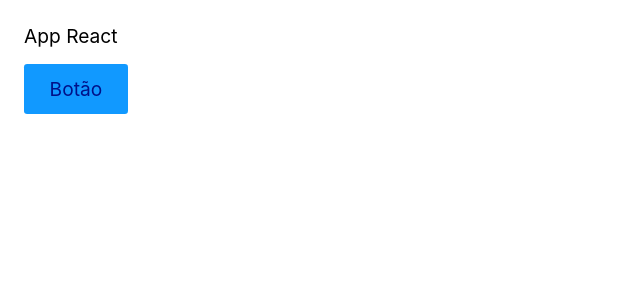
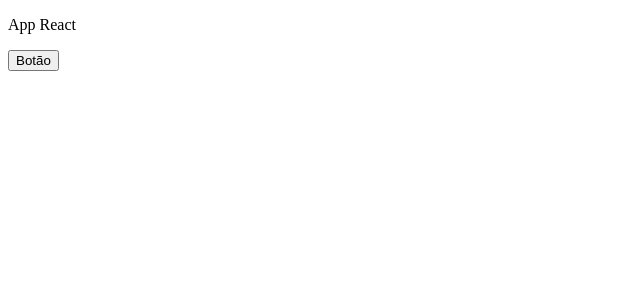
Before and after one commit to LuizGenuino/React-Origamid, a React (Vite) app: page / in a window 1280 px wide. Shown: the top 300 px of the page, without its empty margins (0-640 px from the left). Built offline with nearby package versions, Linux system fonts and the light colour scheme.

Commit message:
remove unused CSS file and comment out stylesheet link in index.html

```diff
--- a/index.html
+++ b/index.html
@@ -3,7 +3,7 @@
   <head>
     <meta charset="UTF-8" />
     <meta name="viewport" content="width=device-width, initial-scale=1.0" />
-    <link rel="stylesheet" href="./style.css" />
+    <!-- <link rel="stylesheet" href="./style.css" /> -->
     <title>Origamid React Js</title>
   </head>
   <body>
--- a/public/style.css
+++ /dev/null
@@ -1,105 +0,0 @@
-*,
-*::after,
-*::before {
-  box-sizing: border-box;
-}
-
-html {
-  --font: -apple-system, BlinkMacSystemFont, 'Segoe UI', Roboto, Oxygen, Ubuntu,
-    Cantarell, 'Open Sans', 'Helvetica Neue', sans-serif;
-  --font-title: Georgia, 'Times New Roman', Times, serif;
-  --font-size: 1.2rem;
-  --color: #19f;
-  --color-light: #adf;
-  --color-dark: #018;
-  --radius: 0.2rem;
-}
-
-body {
-  margin: 1.5rem;
-}
-
-body,
-input,
-textarea,
-button {
-  font-size: var(--font-size);
-  font-family: var(--font);
-}
-
-h1,
-h2,
-h3 {
-  font-family: var(--font-title);
-}
-
-h1,
-h2,
-h3,
-p,
-ul {
-  margin: 1rem 0;
-}
-
-ul {
-  list-style: square;
-}
-
-li {
-  margin-bottom: 0.5rem;
-}
-
-label {
-  display: block;
-  margin-bottom: 0.25rem;
-}
-
-input,
-textarea {
-  display: block;
-  border: 1px solid #ccc;
-  width: 100%;
-  padding: 0.8rem;
-  border-radius: var(--radius);
-  background: #eee;
-  transition: 0.2s;
-}
-
-input:focus,
-textarea:focus {
-  outline: none;
-  border-color: var(--color);
-  background: white;
-  box-shadow: 0 0 0 3px var(--color-light);
-}
-
-button {
-  cursor: pointer;
-  border: none;
-  border-radius: var(--radius);
-  transition: 0.1s;
-  background: var(--color);
-  color: var(--color-dark);
-  padding: 0.8rem 1.6rem;
-}
-
-button:hover,
-button:focus {
-  background: var(--color);
-  box-shadow: 0 0 0 3px var(--color-light), 0 0 0 4px var(--color);
-  outline: none;
-}
-
-button:active {
-  box-shadow: 0 0 0 3px var(--color), 0 0 0 4px var(--color);
-}
-
-button:disabled {
-  opacity: 0.5;
-  cursor: wait;
-}
-
-hr {
-  border: 2px solid black;
-  margin: 2rem auto;
-}
```
